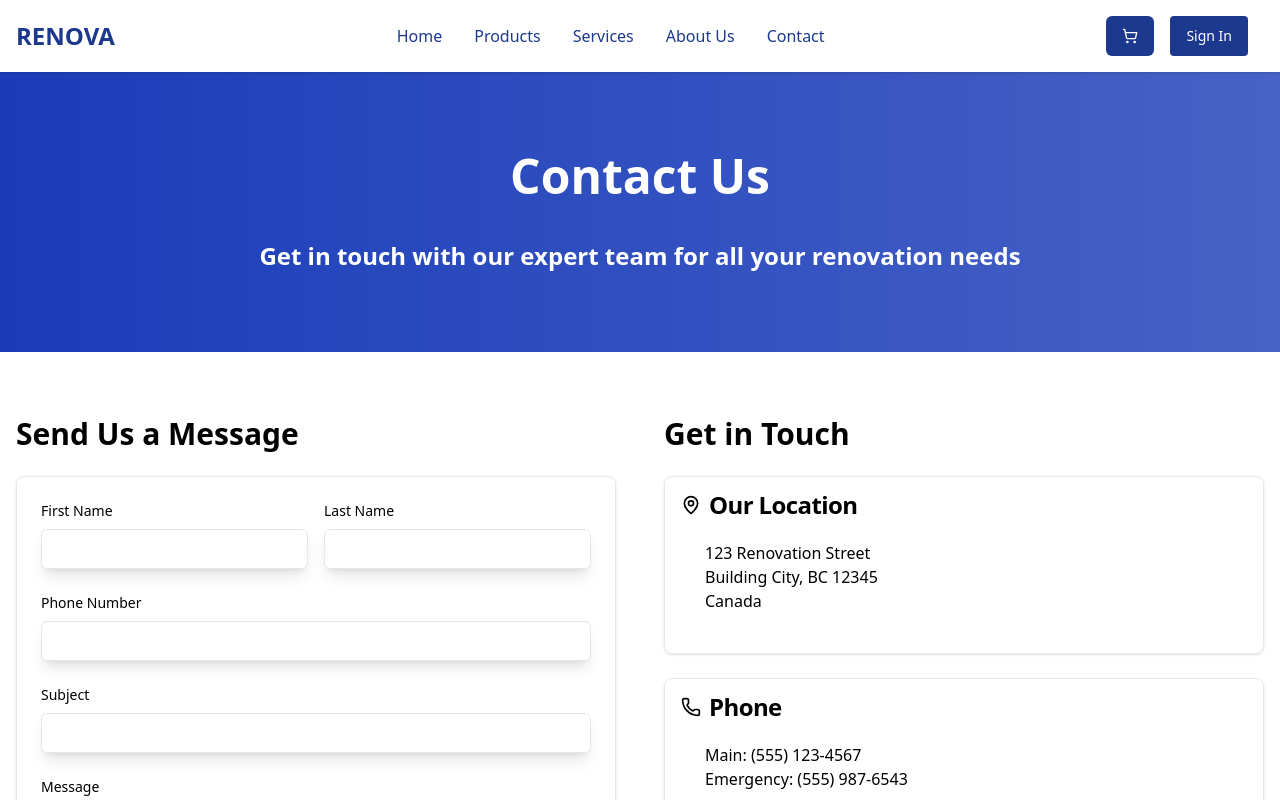
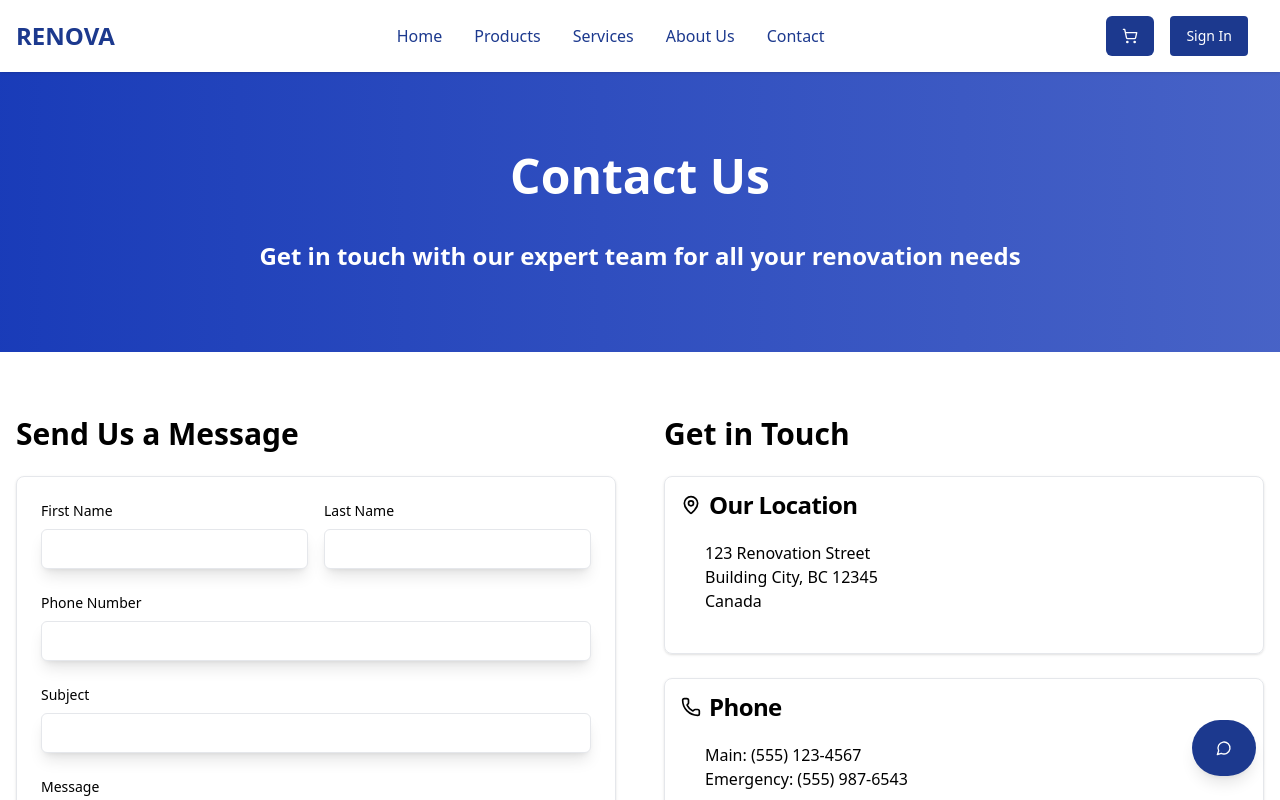
Before and after one commit to lucwii/renova, a React (Vite) app: page /contact in a window 1280 px wide. Shown: the top 800 px of the page. Built offline with nearby package versions, Linux system fonts and the light colour scheme.

Commit message:
added widget

```diff
--- a/src/pages/contact.tsx
+++ b/src/pages/contact.tsx
@@ -7,6 +7,7 @@ import { Input } from '../components/ui/Input'
 import TextArea from '../components/ui/TextArea'
 import Button from '../components/ui/Button'
 import { Clock, Mail, MapPin, Phone } from 'lucide-react'
+import ChatWidget from '../components/chat/ChatWidget'
 
 const contact = () => {
   const handleSubmit = (e: React.FormEvent) => {
@@ -132,6 +133,7 @@ const contact = () => {
             </section>
           </main>
         <Footer />
+        <ChatWidget />
     </div>
   )
 }
--- a/src/pages/index.tsx
+++ b/src/pages/index.tsx
@@ -1,4 +1,3 @@
-import { useState } from 'react'
 import NavBar from '../components/NavBar'
 import HeroSection from '../components/HeroSection'
 import CategorySection from '../components/CategorySection'
@@ -10,7 +9,6 @@ import ChatWidget from '../components/chat/ChatWidget'
 
 
 function Index() {
-  const [count, setCount] = useState(0)
 
   return (
     <>
--- a/src/pages/products.tsx
+++ b/src/pages/products.tsx
@@ -5,6 +5,7 @@ import NavBar from '../components/NavBar'
 import Footer from '../components/Footer'
 import ProductCard from '../components/ProductCard'
 import ProductFilters from '../components/ProductFilters'
+import ChatWidget from '../components/chat/ChatWidget'
 
 const Products = () => {
     const [selectedCategory, setSelectedCategory] = useState<string>("")
@@ -114,6 +115,7 @@ const Products = () => {
             </div>
         </main>
     <Footer />
+    <ChatWidget />
     </div>
   )
 }
--- a/src/pages/services.tsx
+++ b/src/pages/services.tsx
@@ -1,8 +1,8 @@
-import React from 'react'
 import Navbar from '../components/NavBar'
 import Footer from '../components/Footer'
 import { Card, CardContent, CardDescription, CardHeader, CardTitle } from '../components/ui/Card';
 import Button from '../components/ui/Button';
+import ChatWidget from '../components/chat/ChatWidget';
 
 const Services = () => {
     const services = [
@@ -80,6 +80,7 @@ const Services = () => {
                 </section>
             </main>
         <Footer />
+        <ChatWidget />
     </div>
   )
 }
```
